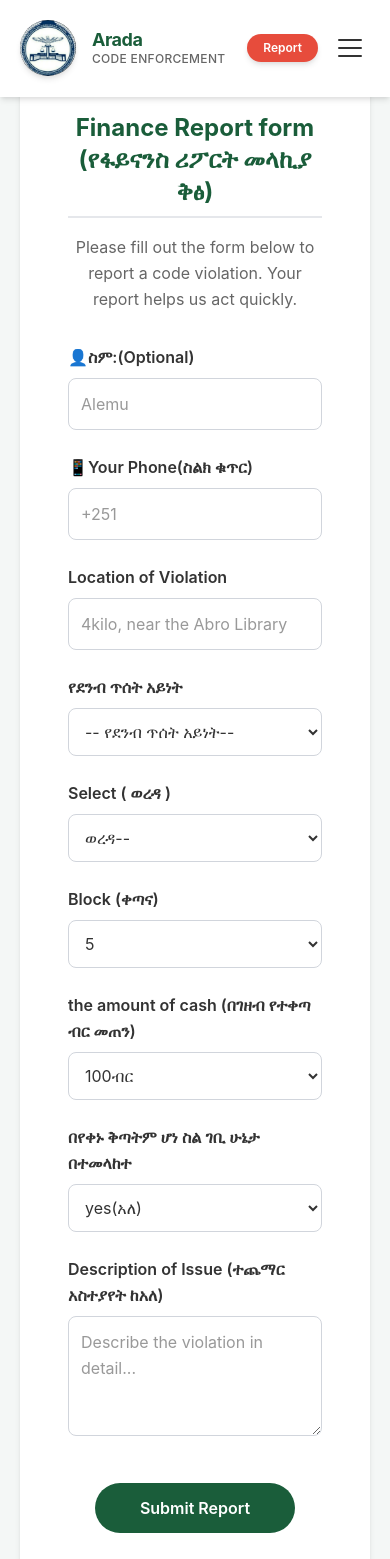
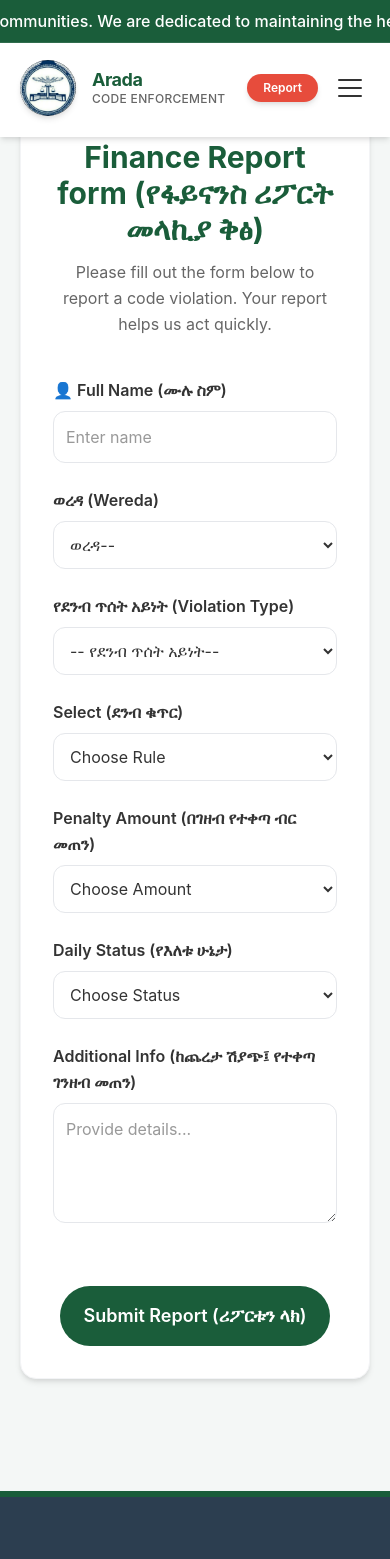
Before and after one commit to abeyeshitila81/arada-code-enforcement, a React app in the folder frontend/: page /report in a window 390 px wide. Shown: the top 1559 px of the page. Built offline with nearby package versions, Linux system fonts and the light colour scheme; the HTML template or start-up script is replaced by a standard one.

Commit message:
Configure custom domain and fix ReportForm

```diff
--- a/frontend/src/App.jsx
+++ b/frontend/src/App.jsx
@@ -10,12 +10,14 @@ import AboutContact from './components/AboutContact';
 import Services from './components/Services';
 import News from './components/News';
 import Documents from './components/Documents';
+import AnnouncementTicker from './components/AnnouncementTicker';
 import Footer from './components/Footer';
 
 // A simple Home wrapper component for the homepage content
 const Home = () => (
   <>
     <Header />
+    <Hero />
     <main id="about" className="py-16 flex-grow">
       <div className="max-w-[1200px] mx-auto px-5">
         <CardsSection />
@@ -25,11 +27,15 @@ const Home = () => (
     </main>
   </>
 );
-
 function App() {
   return (
     <div className="min-h-screen flex flex-col font-sans">
-      <Navbar />
+      <div className="fixed top-0 w-full z-[60]">
+        <AnnouncementTicker />
+      </div>
+      <div className="mt-[42px]">
+        <Navbar />
+      </div>
 
       <Routes>
         <Route path="/" element={<Home />} />
--- a/frontend/src/components/AboutContact.jsx
+++ b/frontend/src/components/AboutContact.jsx
@@ -25,7 +25,7 @@ const AboutContact = () => {
           <span className="font-semibold text-primary mr-2">Wanofi📞Phone num:</span> (+251)935071709
         </div>
         <div className="flex items-center mb-4">
-          <span className="font-semibold text-primary mr-2">📩Email:</span> info@arada-enforcement.com
+          <span className="font-semibold text-primary mr-2">📩Email:</span> info@arada-code-enforcement.com.et
         </div>
         <div className="flex items-start mb-4">
           <span className="font-semibold text-primary mr-2">Address:</span>
--- /dev/null
+++ b/frontend/src/components/AnnouncementTicker.jsx
@@ -0,0 +1,21 @@
+import React from 'react';
+
+const AnnouncementTicker = () => {
+  return (
+    <div className="bg-primary text-white py-2 overflow-hidden whitespace-nowrap border-b border-white/10 relative z-[60]">
+      <div className="inline-block animate-marquee hover:pause-animation">
+        <span className="mx-8 font-medium">
+          Ensuring Safe and Clean Communities. We are dedicated to maintaining the health, safety, and cleanliness of our community by enforcing local codes.
+        </span>
+        <span className="mx-8 font-medium">
+          Ensuring Safe and Clean Communities. We are dedicated to maintaining the health, safety, and cleanliness of our community by enforcing local codes.
+        </span>
+        <span className="mx-8 font-medium">
+          Ensuring Safe and Clean Communities. We are dedicated to maintaining the health, safety, and cleanliness of our community by enforcing local codes.
+        </span>
+      </div>
+    </div>
+  );
+};
+
+export default AnnouncementTicker;
--- a/frontend/src/components/Footer.jsx
+++ b/frontend/src/components/Footer.jsx
@@ -60,7 +60,7 @@ const Footer = () => {
                 <span className="text-primary text-lg mt-0.5">📧</span>
                 <div>
                   <span className="block text-white font-medium">Email</span>
-                  <a href="mailto:info@arada-enforcement.com" className="hover:text-primary transition-colors">info@arada-enforcement.com</a>
+                  <a href="mailto:info@arada-code-enforcement.com.et" className="hover:text-primary transition-colors">info@arada-code-enforcement.com.et</a>
                 </div>
               </li>
             </ul>
--- a/frontend/src/components/Hero.jsx
+++ b/frontend/src/components/Hero.jsx
@@ -2,13 +2,13 @@ import React from 'react';
 
 const Hero = () => {
   return (
-    <section className="text-center max-w-[800px] mx-auto mb-16 px-4">
+    <section className="text-center max-w-[800px] mx-auto mb-16 px-4 py-8 animate-fade-in-up">
       <h2 className="text-2xl md:text-3xl text-primary font-bold pb-2 border-b-2 border-gray-200 inline-block mb-6">
         💐እንኳን ደህና መጣችሁ አራዳ ክፍለ ከተማ አስተዳደር ደንብ ማስከበር ጽ/ቤት
       </h2>
       <h1 className="text-4xl font-bold text-primary mb-2">Welcome to Arada Sub-City Code Enforcement Office</h1>
       <div className="section-divider"></div>
-      <p className="text-textLight mb-4">
+      <p className="text-textLight mb-4 text-lg">
         We are dedicated to maintaining the health, safety, and cleanliness of our community by enforcing local codes and regulations. Together, we can build a better environment for everyone.
       </p>
     </section>
--- a/frontend/src/components/ReportForm.jsx
+++ b/frontend/src/components/ReportForm.jsx
@@ -1,120 +1,231 @@
-import React from 'react';
+import React, { useState } from 'react';
 
 const ReportForm = () => {
+  const [formData, setFormData] = useState({
+    reporterName: '',
+    violationWereda: '',
+    violationType: '',
+    violationRule: '',
+    penaltyAmount: '',
+    dailyStatus: '',
+    violationDescription: '',
+  });
+
+  const [submittedReports, setSubmittedReports] = useState([]);
+
+  const handleChange = (e) => {
+    const { id, value } = e.target;
+    setFormData((prev) => ({ ...prev, [id]: value }));
+  };
+
   const handleSubmit = (e) => {
     e.preventDefault();
-    alert('Thank you for your report. We will investigate shortly.');
+    const newReport = {
+      ...formData,
+      id: Date.now(),
+      timestamp: new Date().toLocaleString(),
+    };
+    setSubmittedReports((prev) => [newReport, ...prev]);
+    alert('Report Submitted Successfully! (ሪፖርቱ በትክክል ተልኳል)');
+    setFormData({
+      reporterName: '',
+      violationWereda: '',
+      violationType: '',
+      violationRule: '',
+      penaltyAmount: '',
+      dailyStatus: '',
+      violationDescription: '',
+    });
   };
 
   return (
-    <section id="report" className="bg-white p-12 rounded-md shadow-sm max-w-[800px] mx-auto mb-16">
-      <h2 className="text-2xl font-bold text-center text-primary border-b-2 border-gray-200 inline-block pb-2 mb-4 mx-auto block w-fit">
-        Finance Report form (የፋይናንስ ሪፖርት መላኪያ ቅፅ)
-      </h2>
-      <p className="text-center text-textLight mb-8">
+    <div className="max-w-6xl mx-auto">
+      <section id="report" className="bg-white p-8 md:p-12 rounded-2xl shadow-sm border border-gray-100 mb-12">
+        <div className="text-center mb-10">
+          <h2 className="text-3xl font-bold text-primary mb-3">Finance Report form (የፋይናንስ ሪፖርት መላኪያ ቅፅ)</h2>
+          <p className="text-textLight max-w-2xl mx-auto">
             Please fill out the form below to report a code violation. Your report helps us act quickly.
           </p>
+        </div>
 
-      <form onSubmit={handleSubmit} className="space-y-6">
+        <form onSubmit={handleSubmit} className="grid grid-cols-1 md:grid-cols-2 gap-6">
           <div className="form-group">
-          <label htmlFor="name" className="block font-semibold mb-2 text-textDark">👤ስም:(Optional)</label>
-          <input type="text" id="name" placeholder="Alemu" className="w-full p-3 border border-gray-300 rounded-lg focus:outline-none focus:border-primary focus:ring-2 focus:ring-primary/10 transition-all font-sans" />
+            <label htmlFor="reporterName" className="block font-semibold mb-2 text-textDark">👤 Full Name (ሙሉ ስም)</label>
+            <input
+              type="text"
+              id="reporterName"
+              value={formData.reporterName}
+              onChange={handleChange}
+              placeholder="Enter name"
+              className="w-full p-3 border border-gray-200 rounded-xl focus:outline-none focus:border-primary focus:ring-2 focus:ring-primary/10 transition-all"
+            />
           </div>
 
           <div className="form-group">
-          <label htmlFor="phone" className="block font-semibold mb-2 text-textDark">📱Your Phone(ስልክ ቁጥር) </label>
-          <input type="tel" id="phone" placeholder="+251" className="w-full p-3 border border-gray-300 rounded-lg focus:outline-none focus:border-primary focus:ring-2 focus:ring-primary/10 transition-all font-sans" />
-        </div>
-        <div className="form-group">
-          <label htmlFor="location" className="block font-semibold mb-2 text-textDark">Location of Violation</label>
-          <input type="text" id="location" placeholder="4kilo, near the Abro Library" required className="w-full p-3 border border-gray-300 rounded-lg focus:outline-none focus:border-primary focus:ring-2 focus:ring-primary/10 transition-all font-sans" />
-        </div>
-        <div className="form-group">
-          <label htmlFor="violationType" className="block font-semibold mb-2 text-textDark">የደንብ ጥሰት አይነት</label>
-          <select id="violationType" name="violationType" required className="w-full p-3 border border-gray-300 rounded-lg focus:outline-none focus:border-primary focus:ring-2 focus:ring-primary/10 transition-all font-sans bg-white">
-            <option value="">-- የደንብ ጥሰት አይነት-- </option>
-            <option value="zoning1">በህገ ወጥ መሬት ወረራ </option>
-            <option value="zoning2">በህገ ወጥ መሬት ማስፋፋት </option>
-            <option value="illegal-dumping">በህገ ወጥ ግንባታ</option>
-            <option value="unsafe-building">በህገ ወጥ ደረቅና ፋሳሽ ቆሻሻ</option>
-            <option value="noise">በህገ ወጥ መንግድ አጠቃቀም </option>
-            <option value="sanitation1">በህገ ወጥ ማስታወቃያ </option>
-            <option value="zoning3">በህገ ወጥ ጎዳና ንግድ </option>
-            <option value="zoning4">በህገ ወጥ የእንስሳት እርድ</option>
-            <option value="sanitation2">በህገ ወጥ አዋኪ ድርጊት </option>
-            <option value="zoning5">በደንብ 180 </option>
-            <option value="dash"> - </option>
-            <option value="other">Other</option>
+            <label htmlFor="violationWereda" className="block font-semibold mb-2 text-textDark">ወረዳ (Wereda)</label>
+            <select
+              id="violationWereda"
+              value={formData.violationWereda}
+              onChange={handleChange}
+              required
+              className="w-full p-3 border border-gray-200 rounded-xl focus:outline-none focus:border-primary focus:ring-2 focus:ring-primary/10 transition-all bg-white"
+            >
+              <option value="">ወረዳ--</option>
+              {[1, 2, 4, 5, 6, 7, 8, 9].map((w) => (
+                <option key={w} value={w}>ወረዳ 0{w}</option>
+              ))}
             </select>
           </div>
+
           <div className="form-group">
-          <label htmlFor="wereda" className="block font-semibold mb-2 text-textDark">Select ( ወረዳ )</label>
-          <select id="wereda" name="wereda" required className="w-full p-3 border border-gray-300 rounded-lg focus:outline-none focus:border-primary focus:ring-2 focus:ring-primary/10 transition-all font-sans bg-white">
-            <option value="">ወረዳ-- </option>
-            <option value="1">ወረዳ 01</option>
-            <option value="2">ወረዳ 02</option>
-            <option value="4">ወረዳ 04</option>
-            <option value="5">ወረዳ 05</option>
-            <option value="6">ወረዳ 06</option>
-            <option value="7">ወረዳ 07</option>
-            <option value="8">ወረዳ 08</option>
-            <option value="9">ወረዳ 09</option>
-          </select>
-        </div>
-        <div className="form-group">
-          <label htmlFor="block" className="block font-semibold mb-2 text-textDark">Block (ቀጣና)</label>
-          <select id="block" name="block" required className="w-full p-3 border border-gray-300 rounded-lg focus:outline-none focus:border-primary focus:ring-2 focus:ring-primary/10 transition-all font-sans bg-white">
-            <option value="">5</option>
-            <option value="10">10</option>
-            <option value="15">15</option>
-            <option value="18">18</option>
-            <option value="19">19</option>
-            <option value="13">13</option>
-            <option value="14">14 </option>
-            <option value="dash">- </option>
+            <label htmlFor="violationType" className="block font-semibold mb-2 text-textDark">የደንብ ጥሰት አይነት (Violation Type)</label>
+            <select
+              id="violationType"
+              value={formData.violationType}
+              onChange={handleChange}
+              required
+              className="w-full p-3 border border-gray-200 rounded-xl focus:outline-none focus:border-primary focus:ring-2 focus:ring-primary/10 transition-all bg-white"
+            >
+              <option value="">-- የደንብ ጥሰት አይነት--</option>
+              <option value="zoning-land">በህገ ወጥ መሬት ወረራ</option>
+              <option value="zoning-expansion">በህገ ወጥ መሬት ማስፋፋት</option>
+              <option value="illegal-construction">በህገ ወጥ ግንባታ</option>
+              <option value="sanitation-waste">በህገ ወጥ ደረቅና ፋሳሽ ቆሻሻ</option>
+              <option value="road-use">በህገ ወጥ መንግድ አጠቃቀም</option>
+              <option value="advertisement">በህገ ወጥ ማስታወቃያ</option>
+              <option value="street-vending">በህገ ወጥ ጎዳና ንግድ</option>
+              <option value="animal-slaughter">በህገ ወጥ የእንስሳት እርድ</option>
+              <option value="public-disturbance">በህገ ወጥ አዋኪ ድርጊት</option>
+              <option value="regulation-180">በደንብ 180</option>
               <option value="other">Other</option>
             </select>
           </div>
 
           <div className="form-group">
-          <label htmlFor="amount" className="block font-semibold mb-2 text-textDark">the amount of cash (በገዘብ የተቀጣ ብር መጠን)</label>
-          <select id="amount" name="amount" required className="w-full p-3 border border-gray-300 rounded-lg focus:outline-none focus:border-primary focus:ring-2 focus:ring-primary/10 transition-all font-sans bg-white">
-            <option value="">100ብር </option>
-            <option value="500">500ብር </option>
-            <option value="1000">1000ብር </option>
-            <option value="2000">2000ብር </option>
-            <option value="3000">3000ብር </option>
-            <option value="5000">5000ብር </option>
-            <option value="10000">10,000ብር </option>
-            <option value="20000">20,000ብር </option>
-            <option value="50000">50,000ብር </option>
-            <option value="100000">100,000ብር </option>
-            <option value="200000">200,000ብር </option>
-            <option value="300000">300,000ብር</option>
-            <option value="400000">400,000ብር </option>
-            <option value="1000000">1,000,000ብር </option>
-            <option value="dash">-</option>
+            <label htmlFor="violationRule" className="block font-semibold mb-2 text-textDark">Select (ደንብ ቁጥር)</label>
+            <select
+              id="violationRule"
+              value={formData.violationRule}
+              onChange={handleChange}
+              required
+              className="w-full p-3 border border-gray-200 rounded-xl focus:outline-none focus:border-primary focus:ring-2 focus:ring-primary/10 transition-all bg-white"
+            >
+              <option value="">Choose Rule</option>
+              <option value="150/2015-individual">ግለሰብ በደ/ቁጥር 150/2015</option>
+              <option value="150/2015-org">ድርጅት በደ/ቁጥር 150/2015</option>
+              <option value="167/2016-individual">ግለሰብ በደ/ቁጥር 167/2016</option>
+              <option value="167/2016-org">ድርጅት በደ/ቁጥር 167/2016</option>
+              <option value="180/2017-individual">ግለሰብ በደ/ቁጥር 180/2017</option>
+              <option value="180/2017-org">ድርጅት በደ/ቁጥር 180/2017</option>
+              <option value="other">Other</option>
             </select>
           </div>
 
           <div className="form-group">
-          <label htmlFor="dailyStatus" className="block font-semibold mb-2 text-textDark">በየቀኑ ቅጣትም ሆነ ስል ገቢ ሁኔታ በተመላከተ</label>
-          <select id="dailyStatus" name="dailyStatus" required className="w-full p-3 border border-gray-300 rounded-lg focus:outline-none focus:border-primary focus:ring-2 focus:ring-primary/10 transition-all font-sans bg-white">
-            <option value="1">yes(አለ)</option>
-            <option value="2">በዛሬው ዕለት የተቀጣ ቅጣት የለም</option>
+            <label htmlFor="penaltyAmount" className="block font-semibold mb-2 text-textDark">Penalty Amount (በገዘብ የተቀጣ ብር መጠን)</label>
+            <select
+              id="penaltyAmount"
+              value={formData.penaltyAmount}
+              onChange={handleChange}
+              required
+              className="w-full p-3 border border-gray-200 rounded-xl focus:outline-none focus:border-primary focus:ring-2 focus:ring-primary/10 transition-all bg-white"
+            >
+              <option value="">Choose Amount</option>
+              <option value="0">-</option>
+              <option value="100">100 ብር</option>
+              <option value="200">200 ብር</option>
+              <option value="300">300 ብር</option>
+              <option value="500">500 ብር</option>
+              <option value="1000">1,000 ብር</option>
+              <option value="2000">2,000 ብር</option>
+              <option value="3000">3,000 ብር</option>
+              <option value="5000">5,000 ብር</option>
+              <option value="10000">10,000 ብር</option>
+              <option value="50000">50,000 ብር</option>
+              <option value="100000">100,000 ብር</option>
+              <option value="1000000">1,000,000 ብር</option>
             </select>
           </div>
 
           <div className="form-group">
-          <label htmlFor="description" className="block font-semibold mb-2 text-textDark">Description of Issue (ተጨማር አስተያየት ከአለ)</label>
-          <textarea id="description" placeholder="Describe the violation in detail..." required className="w-full p-3 border border-gray-300 rounded-lg focus:outline-none focus:border-primary focus:ring-2 focus:ring-primary/10 transition-all font-sans min-h-[120px] resize-y"></textarea>
+            <label htmlFor="dailyStatus" className="block font-semibold mb-2 text-textDark">Daily Status (የእለቱ ሁኔታ)</label>
+            <select
+              id="dailyStatus"
+              value={formData.dailyStatus}
+              onChange={handleChange}
+              required
+              className="w-full p-3 border border-gray-200 rounded-xl focus:outline-none focus:border-primary focus:ring-2 focus:ring-primary/10 transition-all bg-white"
+            >
+              <option value="">Choose Status</option>
+              <option value="paid">ገቢ የተደረገ (Collected)</option>
+              <option value="unpaid">ገቢ ያልተደረገ (Not Collected)</option>
+              <option value="none">በዛሬው ዕለት ቅጣት የለም</option>
+            </select>
           </div>
 
-        <div className="text-center">
-          <button type="submit" className="btn min-w-[200px]">Submit Report</button>
+          <div className="form-group md:col-span-2">
+            <label htmlFor="violationDescription" className="block font-semibold mb-2 text-textDark">Additional Info (ከጨረታ ሽያጭ፤ የተቀጣ ገንዘብ መጠን)</label>
+            <textarea
+              id="violationDescription"
+              value={formData.violationDescription}
+              onChange={handleChange}
+              placeholder="Provide details..."
+              required
+              className="w-full p-3 border border-gray-200 rounded-xl focus:outline-none focus:border-primary focus:ring-2 focus:ring-primary/10 transition-all min-h-[120px] resize-y"
+            ></textarea>
+          </div>
+
+          <div className="md:col-span-2 text-center mt-4">
+            <button type="submit" className="btn min-w-[250px] py-4 text-lg">
+              Submit Report (ሪፖርቱን ላክ)
+            </button>
           </div>
         </form>
       </section>
+
+      {submittedReports.length > 0 && (
+        <section className="bg-white p-8 rounded-2xl shadow-md border border-gray-100 mb-16 overflow-hidden animate-fade-in">
+          <h3 className="text-2xl font-bold text-textDark mb-6 pb-2 border-b-2 border-primary/20">
+            Submitted Reports (የገቡ ሪፖርቶች)
+          </h3>
+          <div className="overflow-x-auto">
+            <table className="w-full text-left border-collapse">
+              <thead>
+                <tr className="bg-bgLight text-textDark uppercase text-xs font-bold tracking-wider">
+                  <th className="p-4 border-b">Reporter</th>
+                  <th className="p-4 border-b">Wereda</th>
+                  <th className="p-4 border-b">Type</th>
+                  <th className="p-4 border-b">Rule</th>
+                  <th className="p-4 border-b">Amount</th>
+                  <th className="p-4 border-b">Status</th>
+                  <th className="p-4 border-b">Details</th>
+                </tr>
+              </thead>
+              <tbody className="text-sm">
+                {submittedReports.map((report) => (
+                  <tr key={report.id} className="hover:bg-gray-50 transition-colors border-b border-gray-50">
+                    <td className="p-4 font-medium">{report.reporterName || 'Anonymous'}</td>
+                    <td className="p-4">ወረዳ 0{report.violationWereda}</td>
+                    <td className="p-4 truncate max-w-[150px]" title={report.violationType}>{report.violationType}</td>
+                    <td className="p-4">{report.violationRule}</td>
+                    <td className="p-4 font-mono font-bold text-primary">{report.penaltyAmount} ETB</td>
+                    <td className="p-4">
+                      <span className={`px-2 py-1 rounded-full text-[10px] font-bold uppercase ${
+                        report.dailyStatus === 'paid' ? 'bg-green-100 text-green-700' :
+                        report.dailyStatus === 'unpaid' ? 'bg-red-100 text-red-700' : 'bg-gray-100 text-gray-700'
+                      }`}>
+                        {report.dailyStatus}
+                      </span>
+                    </td>
+                    <td className="p-4 text-xs italic text-textLight">{report.violationDescription}</td>
+                  </tr>
+                ))}
+              </tbody>
+            </table>
+          </div>
+        </section>
+      )}
+    </div>
   );
 };
 
--- a/frontend/src/index.css
+++ b/frontend/src/index.css
@@ -1,4 +1,8 @@
 @import "tailwindcss";
+
+html {
+  scroll-behavior: smooth;
+}
 
 @theme {
   --color-primary: #1a5d3a;
@@ -31,4 +35,45 @@
   .btn {
     @apply inline-block bg-primary text-white py-3 px-6 rounded-full font-semibold no-underline mt-4 transition-all duration-300 transform hover:bg-primary-light hover:scale-105 border-0 cursor-pointer;
   }
+
+  .animate-marquee {
+    animation: marquee 30s linear infinite;
+  }
+
+  .pause-animation:hover {
+    animation-play-state: paused;
+  }
+
+  .animate-fade-in {
+    animation: fadeIn 0.8s ease-out forwards;
+  }
+
+  .animate-fade-in-up {
+    animation: fadeInUp 0.8s ease-out forwards;
+  }
+
+  @keyframes fadeIn {
+    from { opacity: 0; }
+    to { opacity: 1; }
+  }
+
+  @keyframes fadeInUp {
+    from {
+      opacity: 0;
+      transform: translateY(20px);
+    }
+    to {
+      opacity: 1;
+      transform: translateY(0);
+    }
+  }
+
+  @keyframes marquee {
+    0% {
+      transform: translateX(0);
+    }
+    100% {
+      transform: translateX(-33.33%);
+    }
+  }
 }
--- a/frontend/vite.config.js
+++ b/frontend/vite.config.js
@@ -4,5 +4,5 @@ import react from '@vitejs/plugin-react'
 // https://vite.dev/config/
 export default defineConfig({
   plugins: [react()],
-  base: '/arada-code-enforcement/',
+  base: '/',
 })
```
Also changed, not shown: frontend/src/components/Documents.jsx (+8 -17 lines), frontend/src/components/Navbar.jsx (+29 -6 lines), frontend/src/components/Services.jsx (+4 -4 lines), 1 other file (tests, documents, lock files or other folders). Lines whose indentation alone changed are shown as unchanged.
